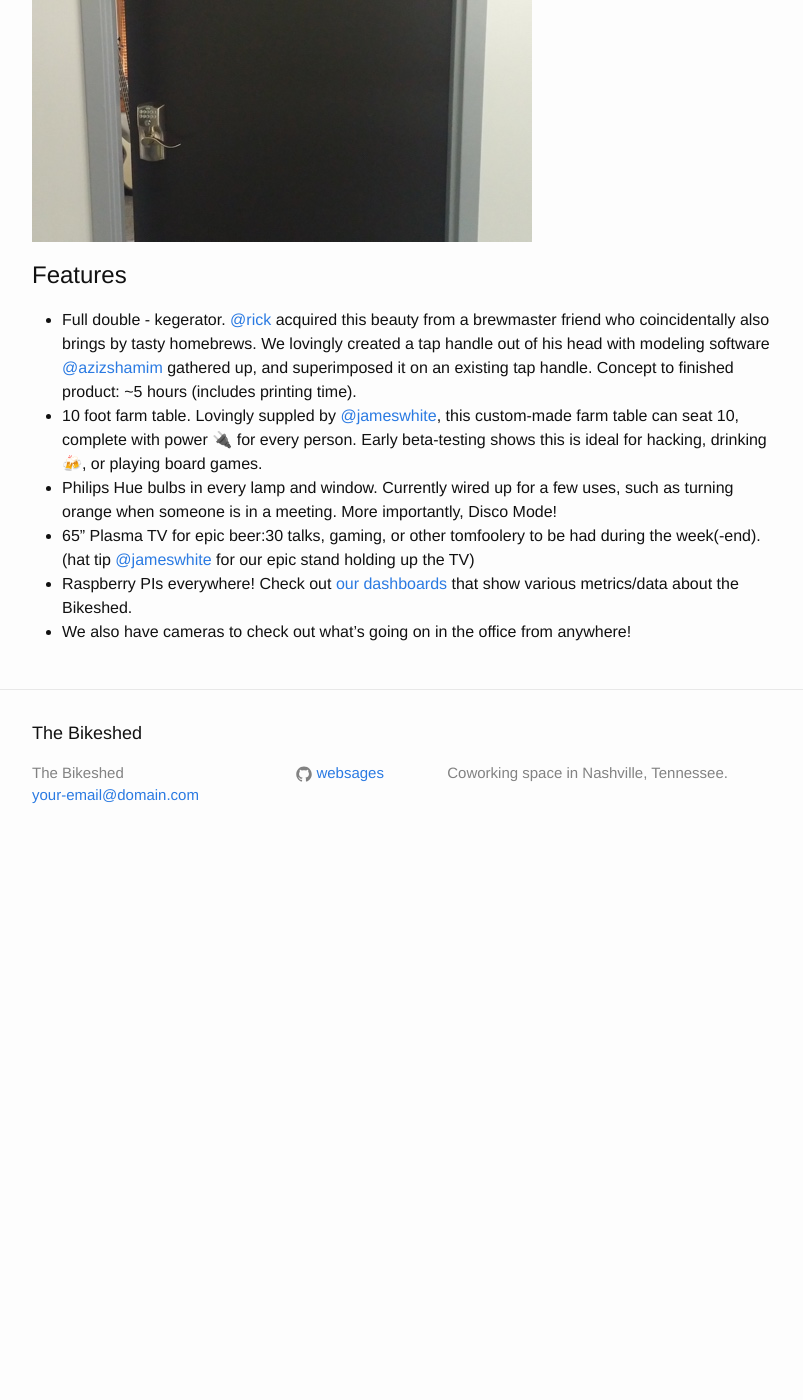
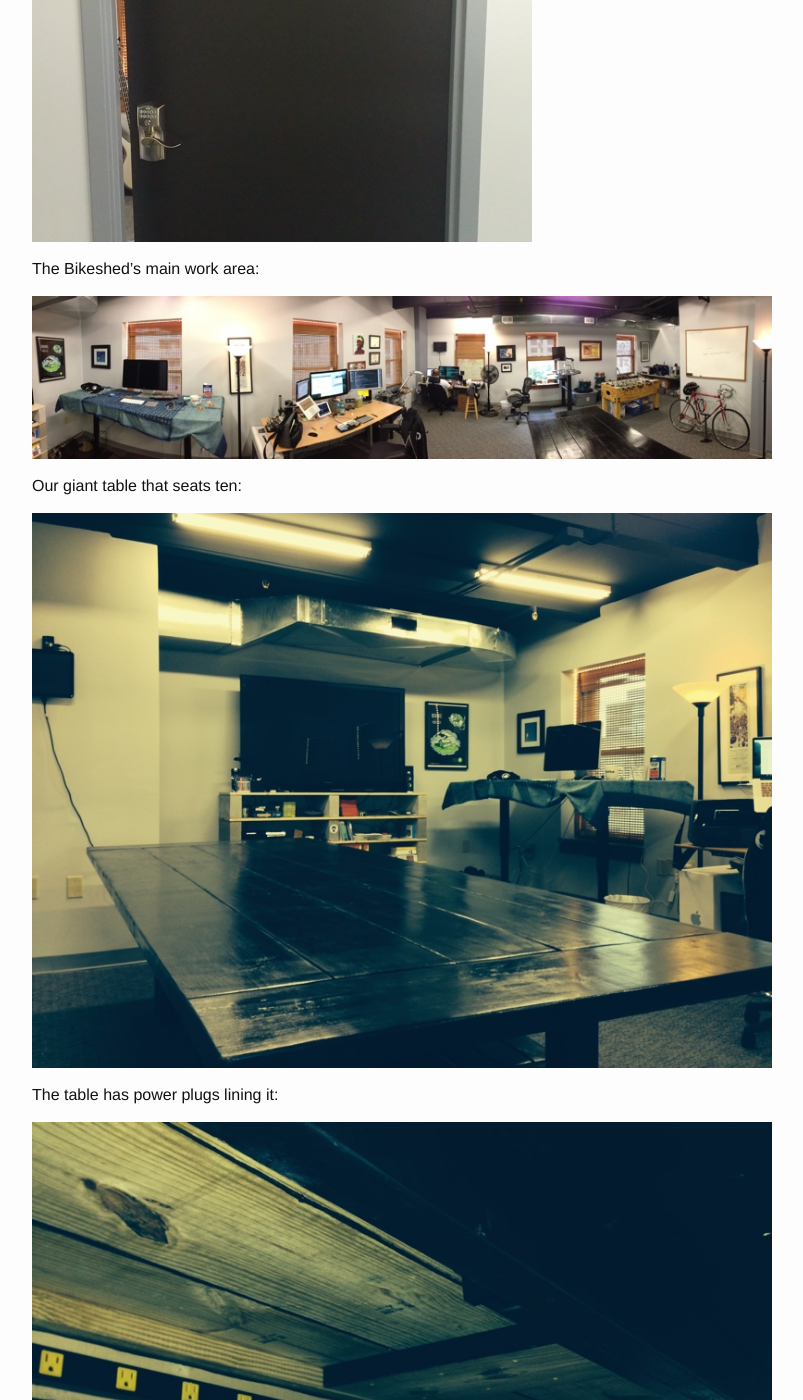
Before and after one commit to websages/thebikeshed.io, a Jekyll site: the page built from space.md, in a window 1280 px wide and 1400 px high, scrolled down 1666 px. Shown: the whole window, without its empty margins (238-1041 px from the left). Built offline with Jekyll 4.4.1, drawn with Linux system fonts in a browser that asks for light colours; before the commit the page ends 2533 px from its top, so only the background shows below that; some of the changed text lies outside the part shown.

Commit message:
Add more photos to the space page

```diff
--- a/space.md
+++ b/space.md
@@ -22,10 +22,22 @@ Complete with conference room:
 
 [![Photo of a solid door with a GitHub octocat sticker on it](/images/octocat-door-thumb.jpg)](/images/octocat-door.jpeg)
 
+The Bikeshed's main work area:
+
+[![Panoramic photo of the main Bikeshed space with desks, table, bike, and computers](/images/desk-space-thumb.jpg)](/images/desk-space.jpeg)
+
+Our giant table that seats ten:
+
+[![The big wooden plank table at the Bikeshed](/images/table-thumb.jpg)](/images/table.jpeg)
+
+The table has power plugs lining it:
+
+[![Photo of the power outlets lining the underside of the giant table](/images/table-power-thumb.jpg)](/images/table-power.jpeg)
+
 ## Features
 
 - Full double - kegerator. [@rick](https://github.com/rick) acquired this beauty from a brewmaster friend who coincidentally also brings by tasty homebrews. We lovingly created a tap handle out of his head with modeling software [@azizshamim](https://github.com/azizshamim) gathered up, and superimposed it on an existing tap handle. Concept to finished product: ~5 hours (includes printing time).
-- 10 foot farm table. Lovingly suppled by [@jameswhite](https://github.com/jameswhite), this custom-made farm table can seat 10, complete with power 🔌 for every person. Early beta-testing shows this is ideal for hacking, drinking 🍻, or playing board games.
+- 10-foot farm table. Lovingly suppled by [@jameswhite](https://github.com/jameswhite), this custom-made farm table can seat 10, complete with power 🔌 for every person. Early beta-testing shows this is ideal for hacking, drinking 🍻, or playing board games.
 - Philips Hue bulbs in every lamp and window. Currently wired up for a few uses, such as turning orange when someone is in a meeting. More importantly, Disco Mode!
 - 65" Plasma TV for epic beer:30 talks, gaming, or other tomfoolery to be had during the week(-end). (hat tip [@jameswhite](https://github.com/jameswhite) for our epic stand holding up the TV)
 - Raspberry PIs everywhere! Check out [our dashboards](https://github.com/websages/dashboards-bnagh) that show various metrics/data about the Bikeshed.
```
Also changed, not shown: images/desk-space-thumb.jpg (added), images/table-power-thumb.jpg (added), images/table-thumb.jpg (added), 3 other files.
